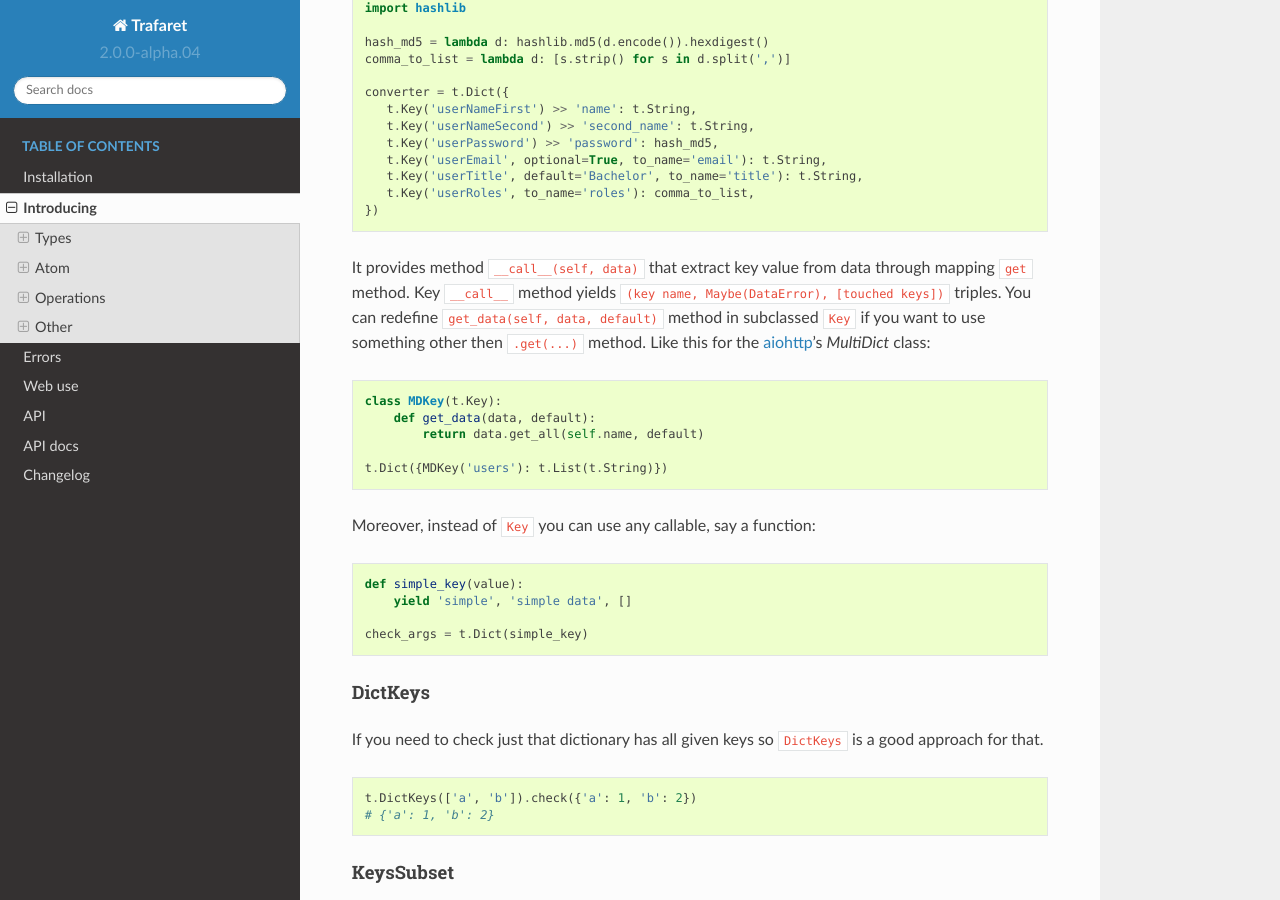
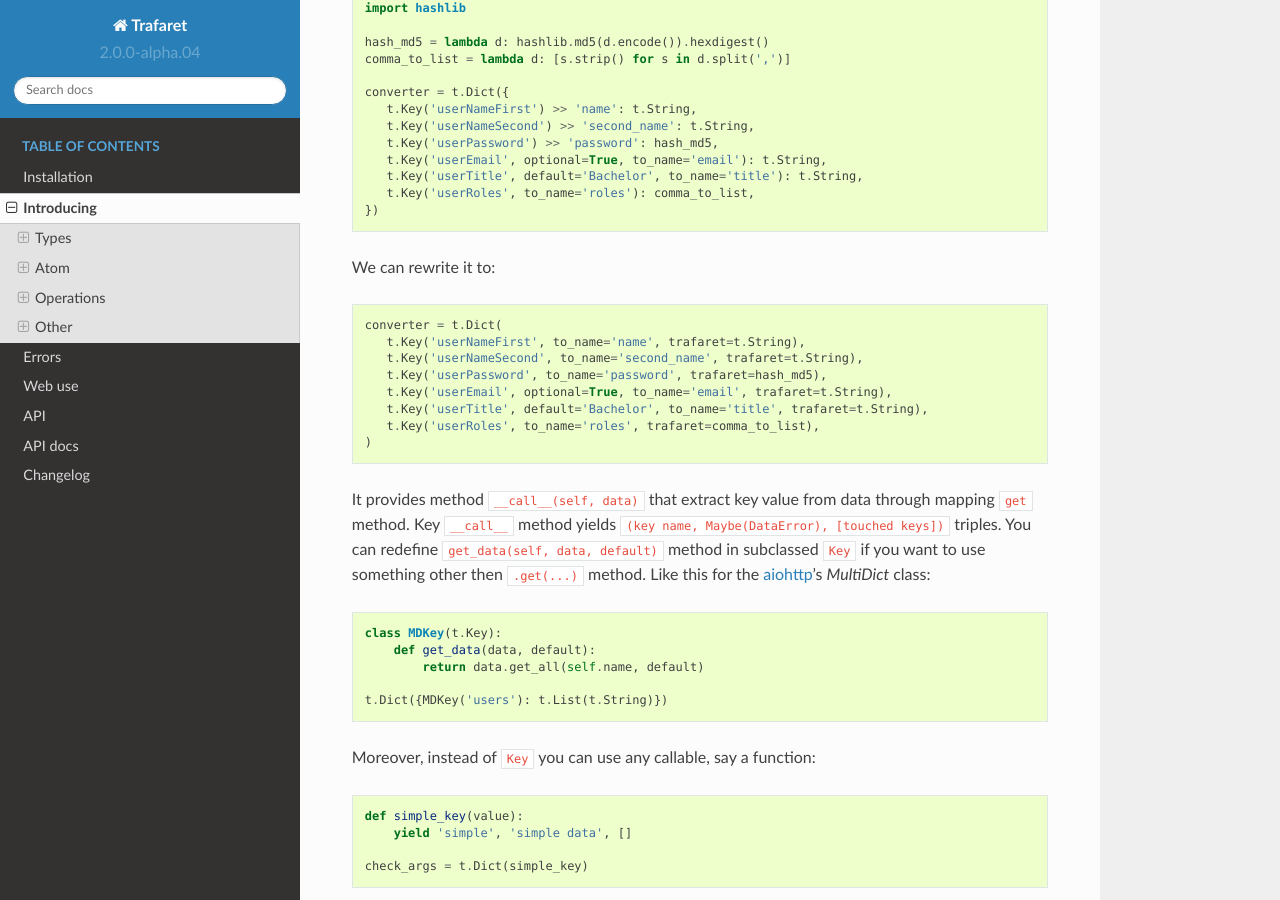
Before and after one commit to Deepwalker/trafaret, a Sphinx documentation site: the page built from docs/intro.rst, in a window 1280 px wide and 900 px high, scrolled down 5981 px. Built offline with Sphinx 7.4.7 and the Read the Docs theme 2.0.0, drawn with Linux system fonts in a browser that asks for light colours.

Commit message:
docs: Key example in docs

```diff
--- a/docs/errors.rst
+++ b/docs/errors.rst
@@ -54,7 +54,3 @@ it will be dict instance.
 
 Also, as_dict and to_struct have optional parameter ``value`` that set to False
 as default. If set it to ``True`` trafaret will show bad value in error message.
-
-
-Create custom error renderer
-............................
--- a/docs/intro.rst
+++ b/docs/intro.rst
@@ -327,6 +327,19 @@ Below you can to see a good example of usage all of these parameters:
        t.Key('userTitle', default='Bachelor', to_name='title'): t.String,
        t.Key('userRoles', to_name='roles'): comma_to_list,
     })
+
+We can rewrite it to:
+
+.. code-block:: python
+
+    converter = t.Dict(
+       t.Key('userNameFirst', to_name='name', trafaret=t.String),
+       t.Key('userNameSecond', to_name='second_name', trafaret=t.String),
+       t.Key('userPassword', to_name='password', trafaret=hash_md5),
+       t.Key('userEmail', optional=True, to_name='email', trafaret=t.String),
+       t.Key('userTitle', default='Bachelor', to_name='title', trafaret=t.String),
+       t.Key('userRoles', to_name='roles', trafaret=comma_to_list),
+    )
 
 It provides method ``__call__(self, data)`` that extract key value
 from data through mapping ``get`` method.
```
